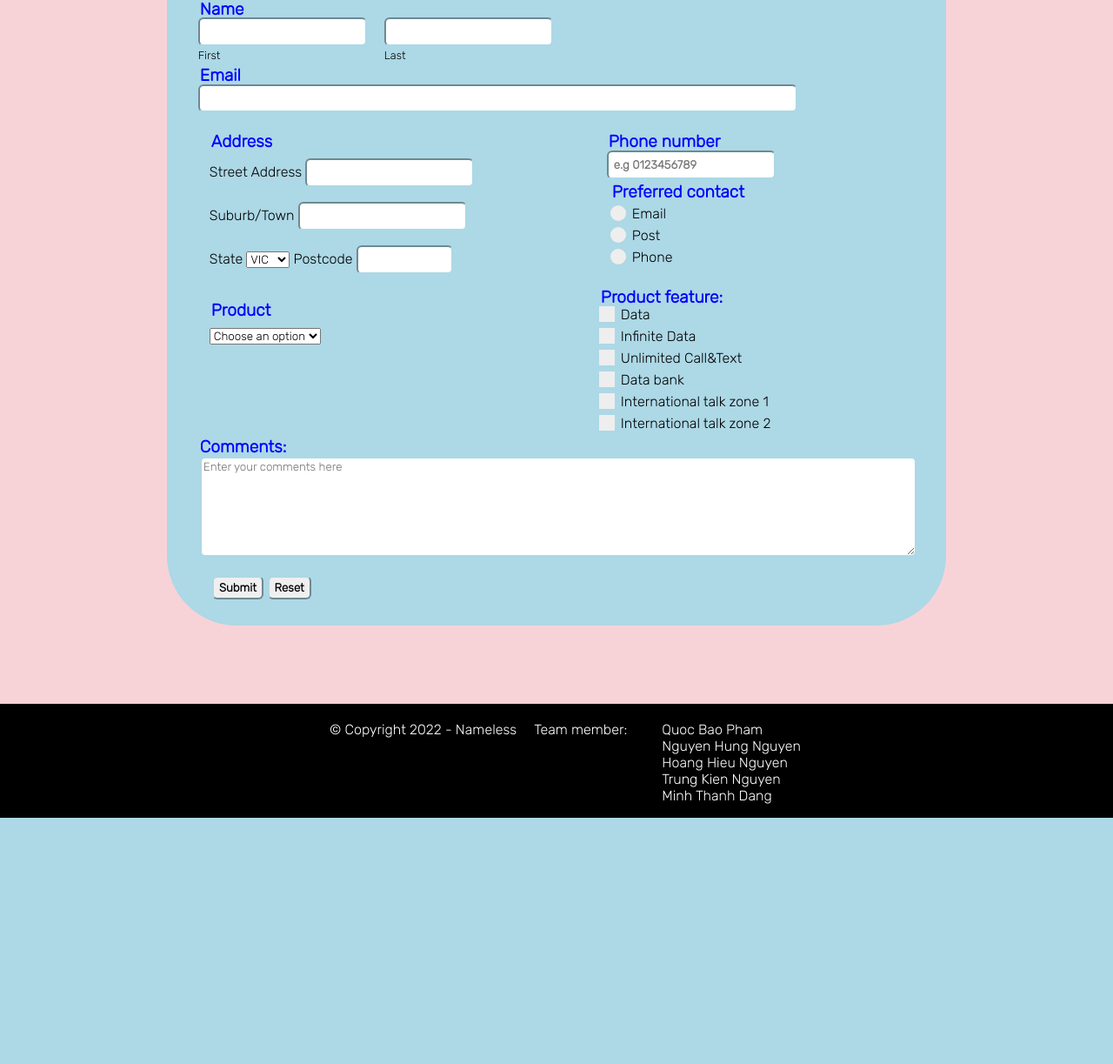
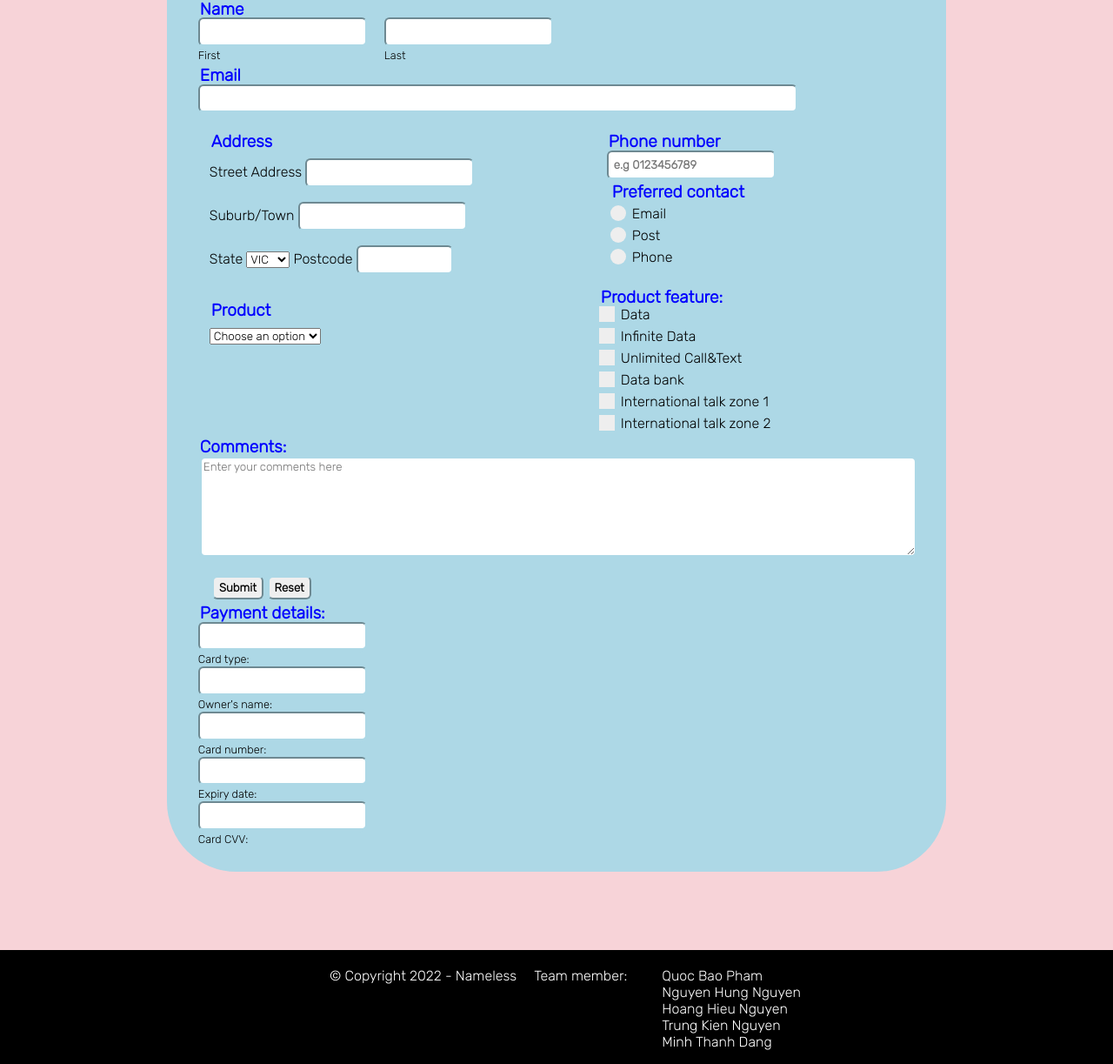
Before and after one commit to pbpbpb2705/Assignment-1, a PHP site: page /enquire.php in a window 1280 px wide. Shown: the part 259-1482 px from the top of the page at 87% size. Before the commit the page ends 1199 px from the top, so only its background shows below. Run offline with PHP 8.4, Linux system fonts and the light colour scheme; the visitor is signed in with stand-in values (Sample User, id 1).

Commit message:
assign2 #2

```diff
--- a/enquire.php
+++ b/enquire.php
@@ -158,6 +158,34 @@
                 <input type="reset" value="Reset">
             </fieldset>
 
+            <fieldset id="card-details">
+                <legend><label for="card-type">Payment details:</label></legend>
+                <div id="cardtype">
+                    <input type="text" name="card-type" id="card-type-box">
+                    <br>
+                    <label class="name_label" for="card-type-box">Card type:</label>
+                </div>
+                <div id="cardname">
+                    <input type="text" name="card-name" id="card-name-box">
+                    <br>
+                    <label class="name_label" for="card-name-box">Owner's name:</label>
+                </div>
+                <div id="cardnumber">
+                    <input type="text" name="card-number" id="card-number-box">
+                    <br>
+                    <label class="name_label" for="card-number-box">Card number:</label>
+                </div>
+                <div id="cardexpiry">
+                    <input type="text" name="card-expiry" id="card-expiry-box">
+                    <br>
+                    <label class="name_label" for="card-expiry-box">Expiry date:</label>
+                </div>
+                <div id="cardcvv">
+                    <input type="text" name="card-cvv" id="card-cvv-box">
+                    <br>
+                    <label class="name_label" for="card-cvv-box">Card CVV:</label>
+                </div>
+            </fieldset>
             <br>
         </form>
     </section>
```
Also changed, not shown: process_order.php (+5 -5 lines).
